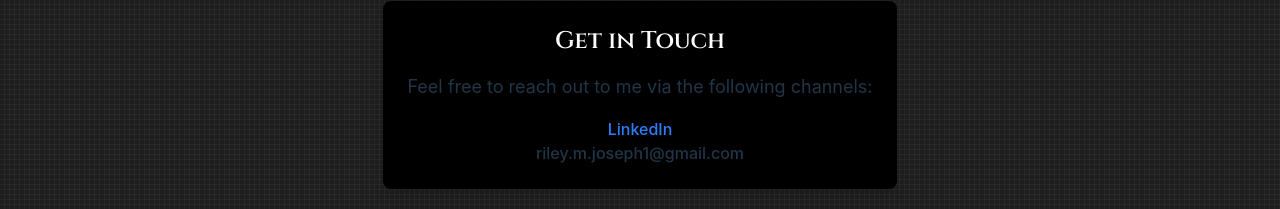
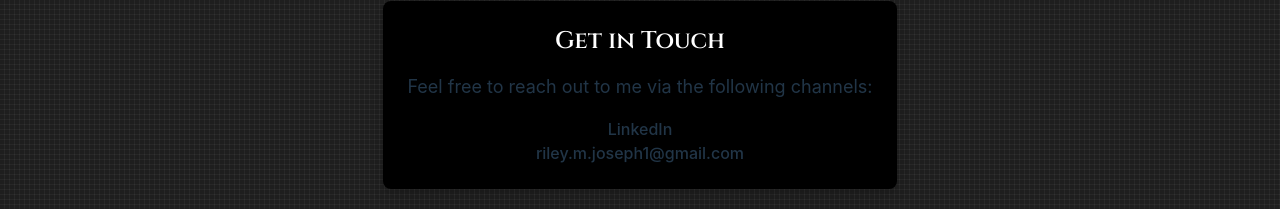
Before and after one commit to RileyJoseph/riley-joseph, a React (Vite) app: page /contact in a window 1280 px wide. Shown: the part 290-499 px from the top of the page. Built offline with nearby package versions, Linux system fonts and the light colour scheme; a web font is replaced by a local one.

Commit message:
remove blue class

```diff
--- a/src/Contact.jsx
+++ b/src/Contact.jsx
@@ -29,7 +29,7 @@ function Contact() {
             <a href="https://www.linkedin.com/in/rileymjoseph/"
               target="_blank"
               rel="noopener noreferrer"
-              className="text-blue-500 hover:underline">
+              className="hover:underline">
               LinkedIn
             </a>
             <p><a href="mailto:riley.m.joseph1@gmail.com" className="hover:underline">riley.m.joseph1@gmail.com</a></p>
```
